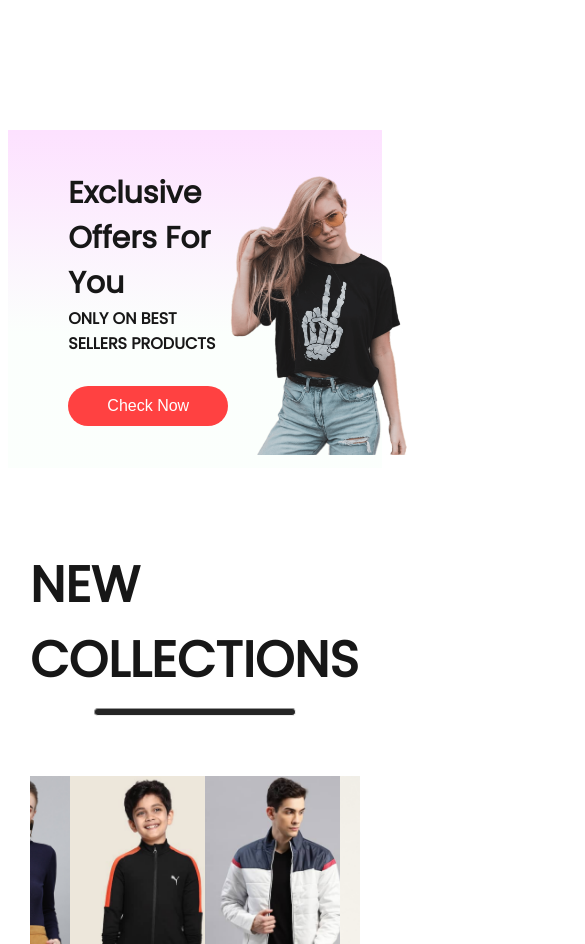
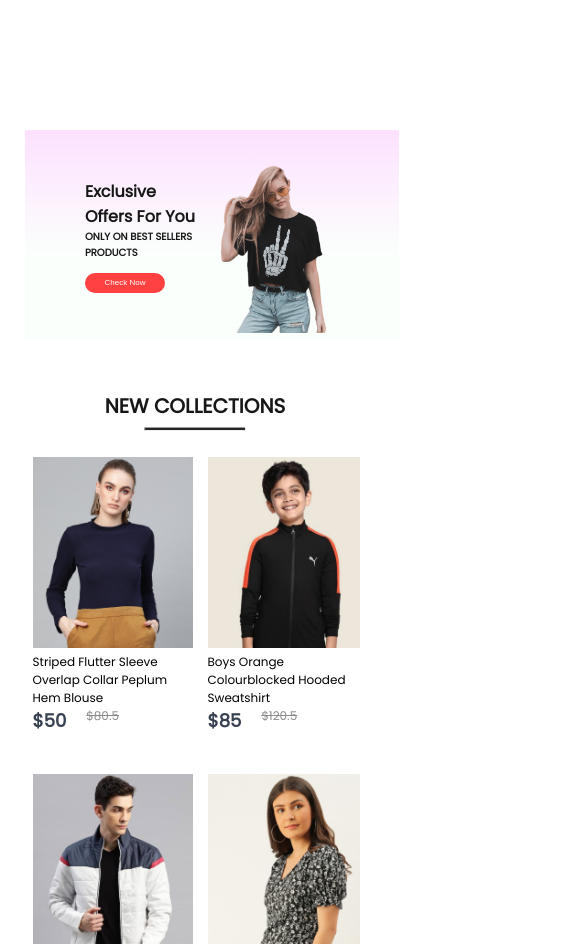
Before and after one commit to tidkeshreyash/ShoeShack, a React (Vite) app in the folder frontend/: page / in a window 390 px wide. Shown: the part 1660-2604 px from the top of the page, 585 px wide, since content can reach past the window. Built offline with nearby package versions, Linux system fonts and the light colour scheme.

Commit message:
made home page responsive

```diff
--- a/frontend/src/Components/Footer/Footer.css
+++ b/frontend/src/Components/Footer/Footer.css
@@ -61,3 +61,47 @@
     height: 3px;
     background: #c7c7c7;
 }
+
+@media(max-width:800px){
+    .footer{
+        gap: 20px;
+    }
+    .footer-logo{
+        gap: 10px;
+        align-items: end;
+    }
+    .footer-logo img{
+        width: 40px;
+    }
+    .footer-logo p{
+        font-size: 25px;
+    }
+    .footer-links{
+        font-size: 14px;
+        gap: 10px;
+    }
+    .footer-social-icon img{
+        width: 22px;
+    }
+    .footer-copyright{
+        font-size: 13px;
+    }
+}
+
+@media(max-width:800px){
+    .footer{
+        gap: 15px;
+    }
+    .footer-logo{
+        margin-top: 5px;
+        gap: 10px;
+        align-items: end;
+    }
+    .footer-links{
+        margin-bottom: -5px;
+    }
+    .footer-social-icon img{
+        width: 22px;
+        margin-bottom: -10px;
+    }
+}
--- a/frontend/src/Components/NewCollections/NewColections.css
+++ b/frontend/src/Components/NewCollections/NewColections.css
@@ -27,3 +27,67 @@
     margin-top: 50px;
     margin-left: 70px;
 }
+
+@media(max-width:1280px){
+    .newcollections h1{
+        font-size: 40px;
+    }
+    .newcollections hr{
+        width: 160px;
+        height: 4px;
+    }
+    .collections{
+        gap: 35px;
+        margin-top: 30px;
+    }
+}
+
+@media(max-width:1024px){
+    .newcollections h1{
+        font-size: 30px;
+        margin-left: 50px;
+    }
+    .newcollections hr{
+        width: 120px;
+        height: 3px;
+        margin-left: 40px;
+    }
+    .collections{
+        gap: 35px;
+        margin-top: 20px;
+    }
+}
+
+@media(max-width:800px){
+    .newcollections{
+        gap: 6px;
+        margin-bottom: 50px;
+    }
+    .newcollections h1{
+        font-size: 20px;
+    }
+    .newcollections hr{
+        width: 100px;
+        height: 2px;
+    }
+    .collections{
+        gap: 40px;
+    }
+}
+
+@media(max-width:500px){
+    .newcollections{
+        margin-left: -5px;
+    }
+    .collections{
+        display: grid;
+        grid-template-columns: 1fr 1fr;
+        gap: 40px;
+    }
+    .newcollections h1{
+        margin-left: 35px;
+    }
+    .newcollections hr{
+        margin-left: 35px;
+    }
+}
--- a/frontend/src/Components/NewsLetter/NewsLetter.css
+++ b/frontend/src/Components/NewsLetter/NewsLetter.css
@@ -55,3 +55,104 @@
     font-size: 16px;
     cursor: pointer;
 }
+
+@media(max-width:1280px){
+    .newsletter{
+        padding: 0px 80px;
+        margin-bottom: 120px;
+        gap: 20px;
+    }
+    .newsletter h1{
+        font-size: 36px;
+    }
+    .newsletter p{
+        font-size: 16px;
+    }
+    .newsletter div{
+        width: 600px;
+        height: 60px;
+    }
+    .newsletter div input{
+        width: 400px;
+    }
+    .newsletter div button{
+        width: 160px;
+        height: 60px;
+    }
+}
+
+@media(max-width:1024px){
+    .newsletter{
+        margin-bottom: 60px;
+    }
+    .newsletter h1{
+        font-size: 30px;
+    }
+    .newsletter p{
+        font-size: 14px;
+    }
+    .newsletter div{
+        width: 500px;
+        height: 50px;
+    }
+    .newsletter div input{
+        width: 300px;
+        font-size: 14px;
+    }
+    .newsletter div button{
+        width: 120px;
+        height: 50px;
+        font-size: 14px;
+    }
+}
+
+@media(max-width:800px){
+    .newsletter{
+        margin-bottom: 30px;
+        height: 35vh;
+    }
+    .newsletter h1{
+        font-size: 18px;
+    }
+    .newsletter p{
+        font-size: 12px;
+    }
+    .newsletter div{
+        width: 400px;
+        height: 40px;
+    }
+    .newsletter div input{
+        width: 200px;
+        height: 20px;
+        font-size: 13px;
+    }
+    .newsletter div button{
+        width: 100px;
+        height: 40px;
+        font-size: 13px;
+    }
+}
+
+@media(max-width:500px){
+    .newsletter{
+        height: 25vh;
+        width: 100%;
+        padding: 0;
+        gap: 15px;
+    }
+    .newsletter h1{
+        font-size: 16px;
+    }
+    .newsletter p{
+        font-size: 13px;
+        max-width: 200px;
+        text-align: center;
+    }
+    .newsletter div{
+        width: 290px;
+    }
+    .newsletter div input{
+        width: 130px;
+        height: 20px;
+    }
+}
--- a/frontend/src/Components/Offers/Offers.css
+++ b/frontend/src/Components/Offers/Offers.css
@@ -82,6 +82,7 @@
      padding: 0px 60px;
      margin-bottom: 80px;
      height: 40vh;
+     margin-left: 125px;
     }
     .offers-left h1{
      font-size: 30px;
@@ -101,3 +102,47 @@
      padding-top: 20px;
     }
  }
+
+ @media(max-width:800px){
+    .offers{
+     margin-bottom: 60px;
+     margin-left: 85px;
+    }
+    .offers-left h1{
+     font-size: 22px;
+    }
+    .offers-left p{
+     font-size: 13px;
+    }
+    .offers-right img{
+     width: 180px;
+    }
+    .offers-left button{
+     width: 120px;
+     height: 30px;
+     font-size: 12px;
+    }
+ }
+
+ @media(max-width:500px){
+    .offers{
+        height: 25vh;
+        margin-bottom: 50px;
+        margin-left: 25px;
+    }
+    .offers-left h1{
+     font-size: 16px;
+    }
+    .offers-left p{
+     font-size: 10px;
+    }
+    .offers-right img{
+     width: 120px;
+    }
+    .offers-left button{
+     width: 80px;
+     height: 20px;
+     font-size: 8px;
+     margin-top: 12px;
+    }
+ }
--- a/frontend/src/Components/Popular/Popular.css
+++ b/frontend/src/Components/Popular/Popular.css
@@ -49,11 +49,14 @@
         height: 65vh;
     }
     .popular h1{
+        margin-top: 5px;
         font-size: 30px;
+        margin-left: 30px;
     }
     .popular hr{
         width: 120px;
         height: 3px;
+        margin-left: 20px;
     }
     .popular-item{
         gap: 35px;
```
